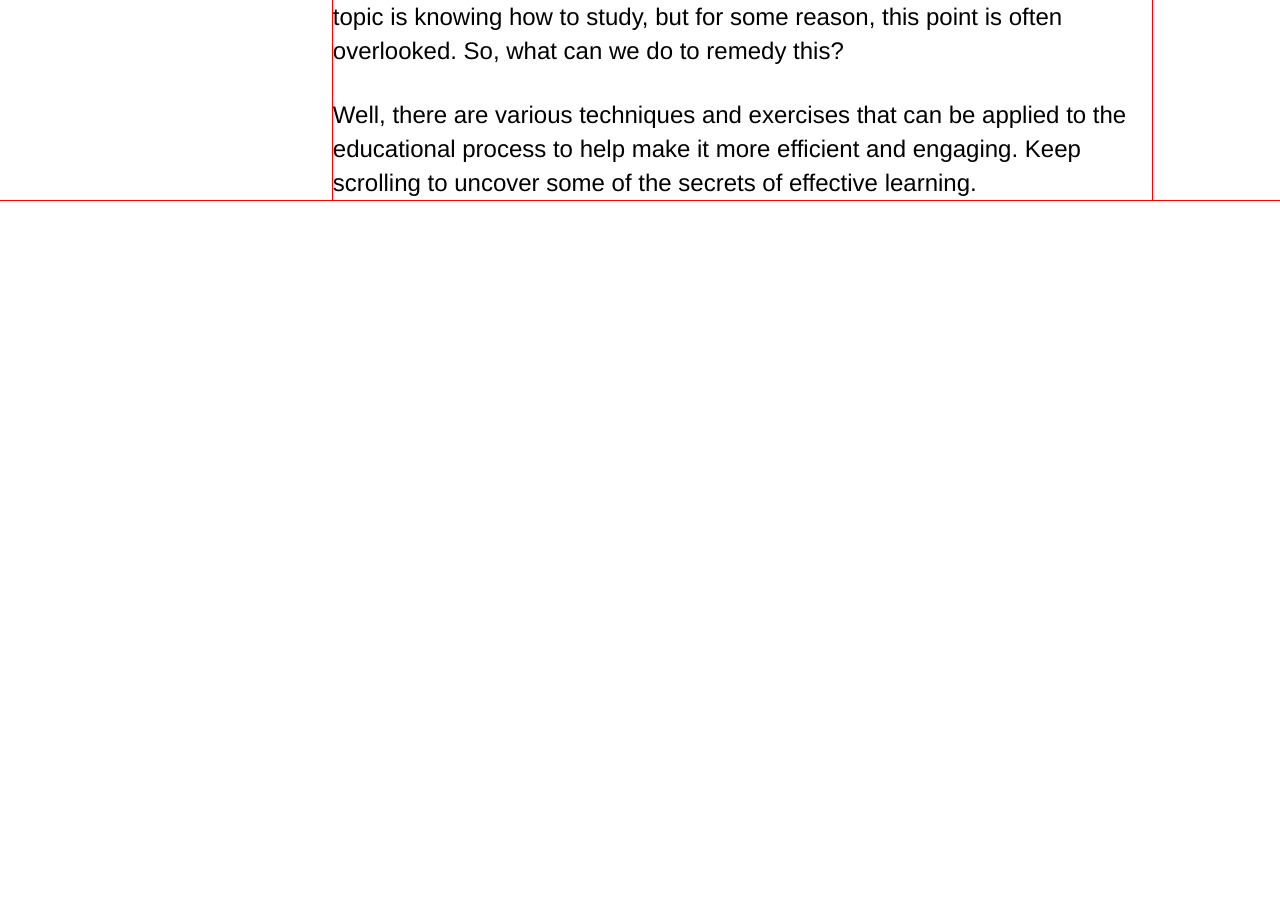
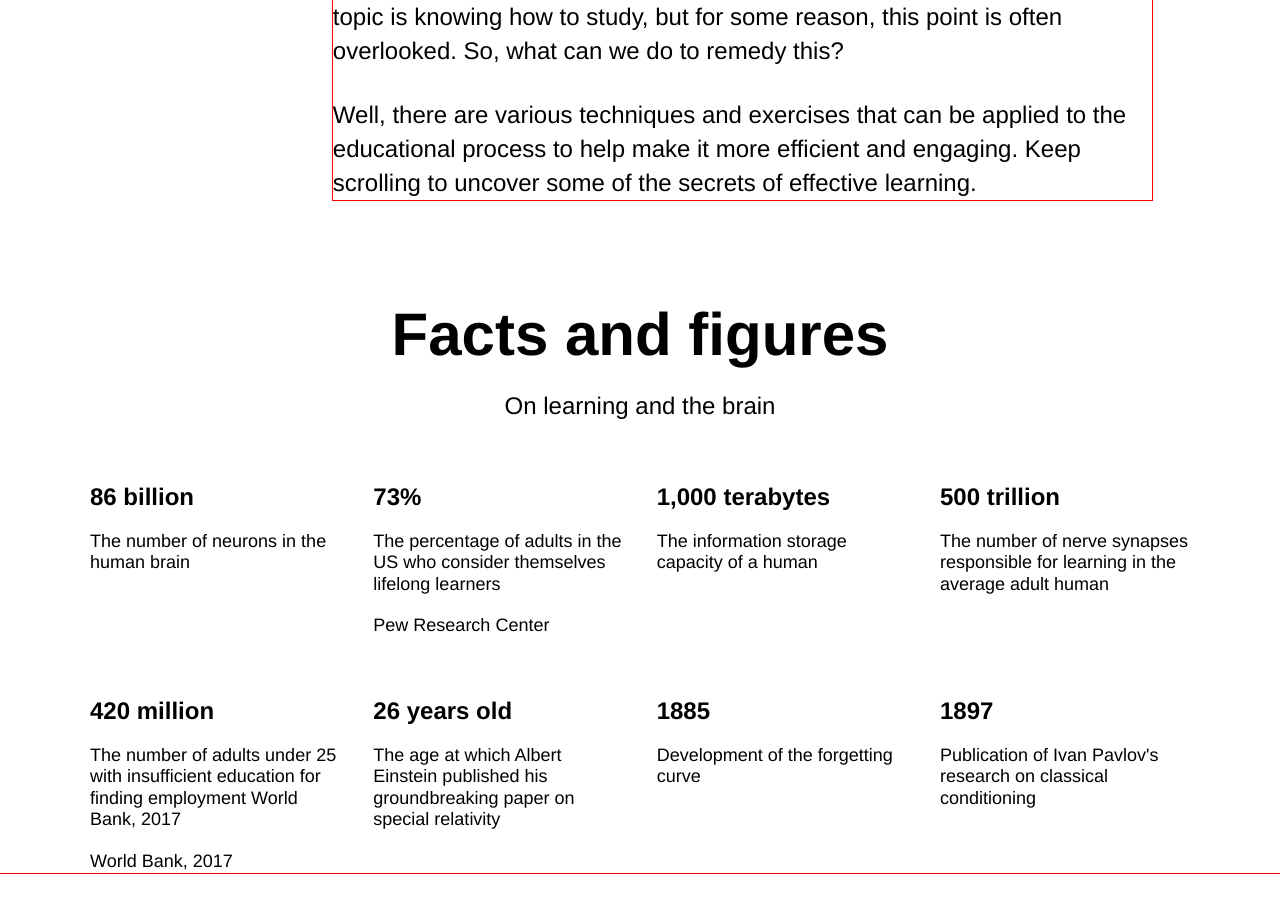
Before and after one commit to mcdevs365/web_project_1, a plain HTML site: page index.html in a window 1280 px wide. Shown: the part 1192-2105 px from the top of the page. Before the commit the page ends 1492 px from the top, so only its background shows below. Drawn offline with Linux system fonts and the light colour scheme.

Commit message:
digits section added

```diff
--- a/index.html
+++ b/index.html
@@ -64,7 +64,64 @@
           </article>
         </section>
 
-        <section class="digits"></section>
+        <section class="digits">
+          <h2 class="section-title">Facts and figures</h2>
+          <p class="section-subtitle">On learning and the brain</p>
+          <ul class="table">
+            <li class="table__cell">
+              <h3 class="table__heading">86 billion</h3>
+              <p class="table__text">
+                The number of neurons in the human brain
+              </p>
+            </li>
+            <li class="table__cell">
+              <h3 class="table__heading">73%</h3>
+              <p class="table__text">
+                The percentage of adults in the US who consider themselves
+                lifelong learners
+              </p>
+              <p class="table__text">Pew Research Center</p>
+            </li>
+            <li class="table__cell">
+              <h3 class="table__heading">1,000 terabytes</h3>
+              <p class="table__text">
+                The information storage capacity of a human
+              </p>
+            </li>
+            <li class="table__cell">
+              <h3 class="table__heading">500 trillion</h3>
+              <p class="table__text">
+                The number of nerve synapses responsible for learning in the
+                average adult human
+              </p>
+            </li>
+            <li class="table__cell">
+              <h3 class="table__heading">420 million</h3>
+              <p class="table__text">
+                The number of adults under 25 with insufficient education for
+                finding employment World Bank, 2017
+              </p>
+              <p class="table__text">World Bank, 2017</p>
+            </li>
+            <li class="table__cell">
+              <h3 class="table__heading">26 years old</h3>
+              <p class="table__text">
+                The age at which Albert Einstein published his groundbreaking
+                paper on special relativity
+              </p>
+            </li>
+            <li class="table__cell">
+              <h3 class="table__heading">1885</h3>
+              <p class="table__text">Development of the forgetting curve</p>
+            </li>
+            <li class="table__cell">
+              <h3 class="table__heading">1897</h3>
+              <p class="table__text">
+                Publication of Ivan Pavlov's research on classical conditioning
+              </p>
+            </li>
+          </ul>
+        </section>
 
         <section class="feynman"></section>
 
--- a/styles/style.css
+++ b/styles/style.css
@@ -34,14 +34,6 @@ div {
   position: absolute;
   top: 64px;
   right: 0px;
-}
-
-/* including elements with key-value modifiers */
-.table__cell_theme_dark {
-  width: 200px;
-  color: white;
-  margin-right: 0;
-  margin-top: 80px;
 }
 
 .logo {
@@ -135,3 +127,65 @@ div {
   font-size: 24px;
   font-weight: bold;
 }
+
+.digits {
+  margin-bottom: 100px;
+}
+
+.table {
+  display: flex;
+  flex-direction: row;
+  flex-wrap: wrap;
+  justify-content: space-between;
+  list-style: none;
+  margin: auto;
+  width: 1100px;
+  padding: 0;
+}
+
+.table__cell {
+  width: 250px;
+  padding-top: 60px;
+}
+
+.section-title {
+  line-height: 69px;
+  font-size: 60px;
+  font-weight: bold;
+  width: 60%;
+  padding-bottom: 20px;
+  margin: auto;
+  text-align: center;
+}
+
+.section-subtitle {
+  line-height: 34px;
+  font-size: 24px;
+  font-weight: normal;
+  text-align: center;
+  width: 60%;
+  margin: auto;
+}
+
+.table__heading {
+  line-height: 1.15;
+  font-size: 24px;
+  font-weight: bold;
+  margin: 0;
+}
+
+.table__text {
+  line-height: 1.2;
+  font-size: 18px;
+  font-weight: normal;
+  padding-top: 20px;
+  margin: 0;
+}
+
+/* including elements with key-value modifiers */
+.table__cell_theme_dark {
+  width: 200px;
+  color: white;
+  margin-right: 0;
+  margin-top: 80px;
+}
```
